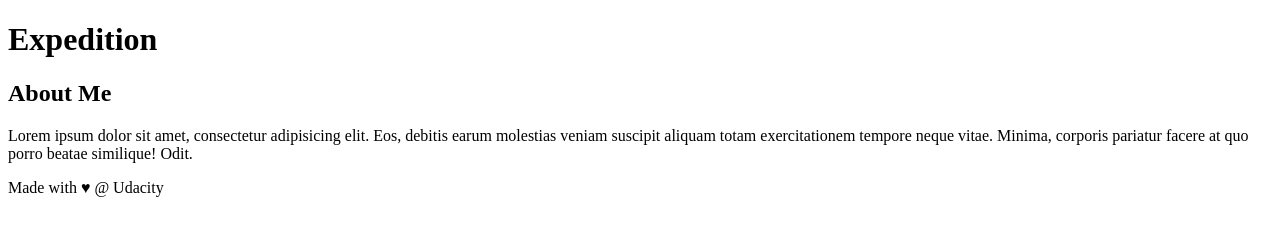
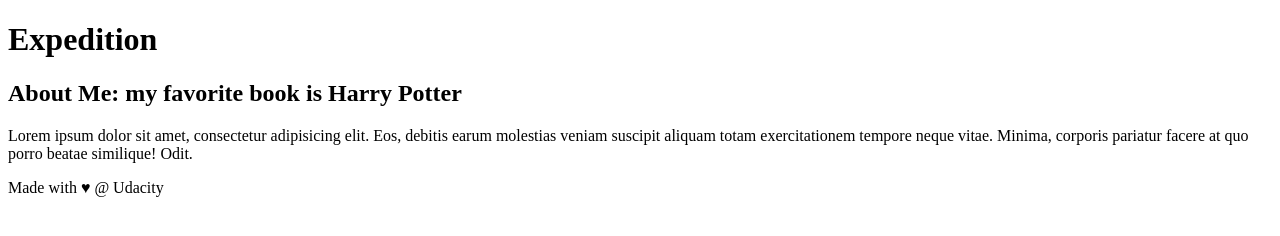
Before and after one commit to Kenspectacle/udacity-git-course, a plain HTML site: page index.html in a window 1280 px wide. Drawn offline with Linux system fonts and the light colour scheme.

Commit message:
Added favorite book to header

```diff
--- a/index.html
+++ b/index.html
@@ -21,7 +21,7 @@
 
 <!-- start of new content -->
 <aside>
-    <h2>About Me</h2>
+    <h2>About Me: my favorite book is Harry Potter</h2>
 
     <p>Lorem ipsum dolor sit amet, consectetur adipisicing elit. Eos, debitis earum molestias veniam suscipit aliquam totam exercitationem tempore neque vitae. Minima, corporis pariatur facere at quo porro beatae similique! Odit.</p>
 </aside>
```
